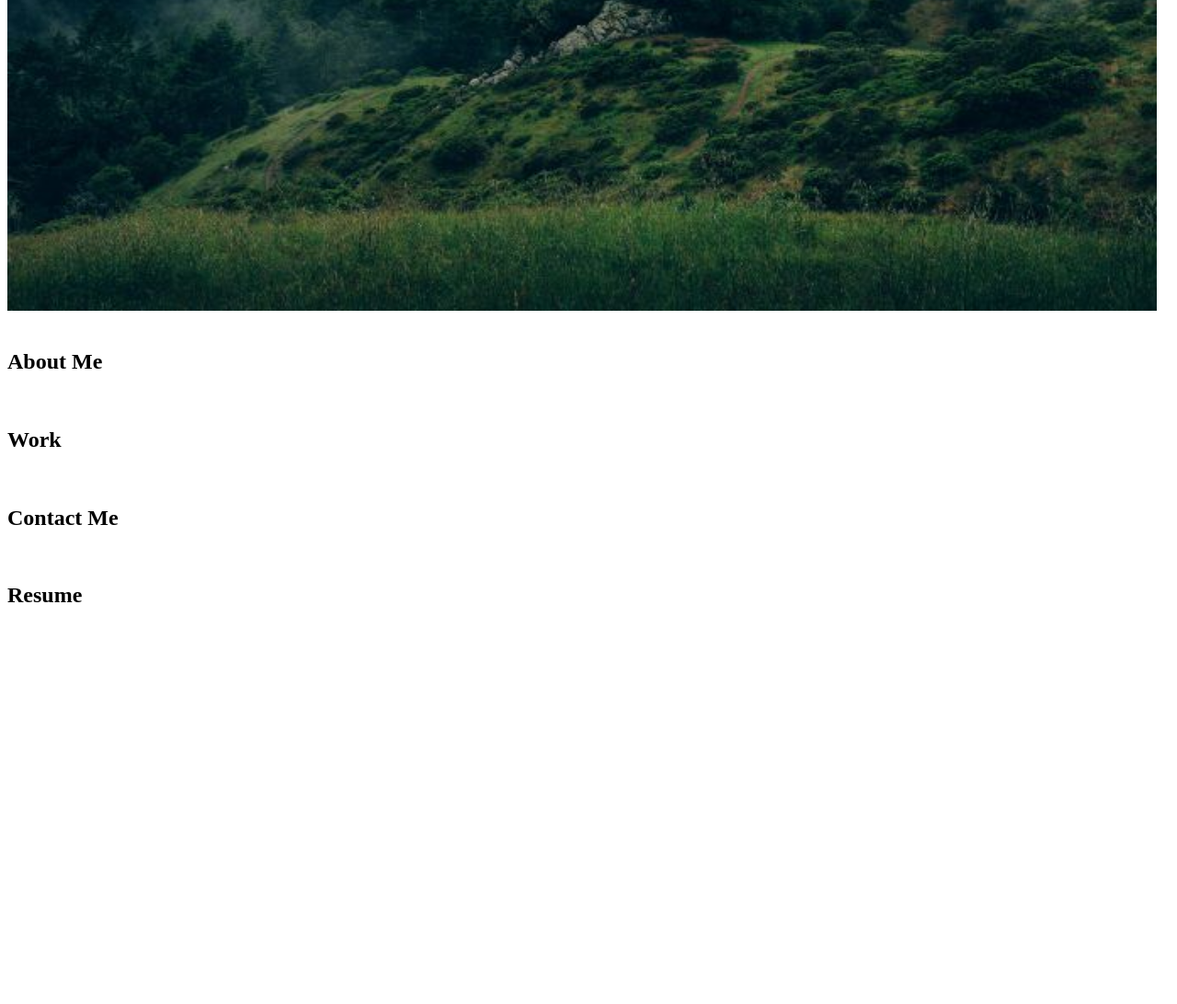
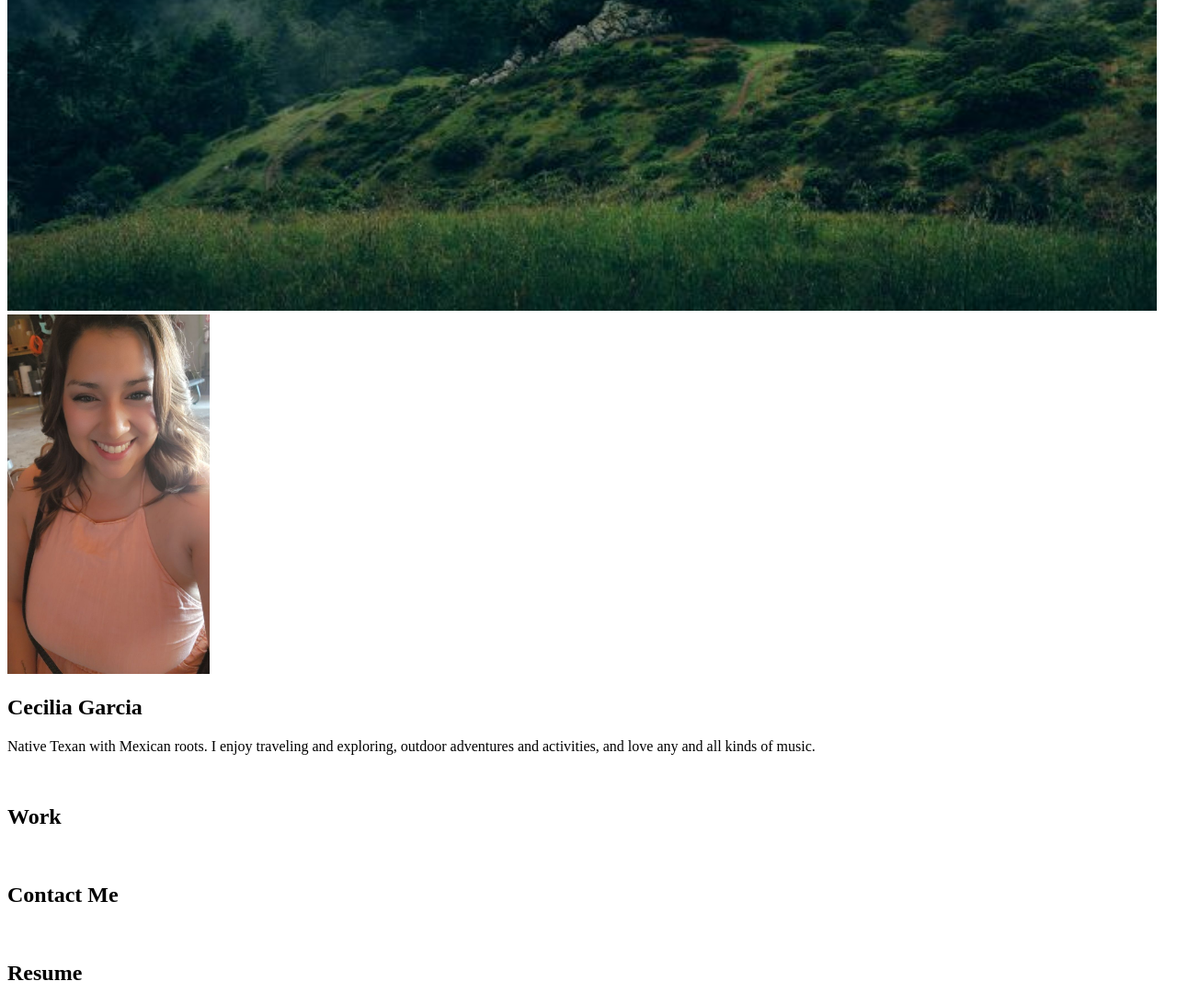
Before and after one commit to ceci-00/Illuminate, a plain HTML site: page index.html in a window 1280 px wide. Shown: the part 456-1548 px from the top of the page at 92% size. Before the commit the page ends 1137 px from the top, so only its background shows below. Drawn offline with Linux system fonts and the light colour scheme.

Commit message:
started about-me section

```diff
--- a/index.html
+++ b/index.html
@@ -25,15 +25,13 @@
         <img class="home-img" src="/assets/images/mountains.jpg" alt="mountains" width="1250" height="750">
     </header>
 
-
-    <main>
-        <article id="about-me" class="about-me">
-            <img src="" alt="">
-            <h2>About Me</h2>
-            <p>
-
-            </p>
-        </article>
+    <main class="content" style="max-width: fit-content;">
+        <div class="about-me" id="about">
+               <img src="/assets/images/Ceci.jpg" alt="Ceci" style="width:25%">
+               <h2>Cecilia Garcia</h2>
+               <p>Native Texan with Mexican roots. I enjoy traveling and exploring,
+                outdoor adventures and activities, and love any and all kinds of music. </p>
+        </div>
         <article id="work" class="work">
             <img src="" alt="">
             <h2>Work</h2>
```
Also changed, not shown: assets/images/Ceci.jpg (added).
